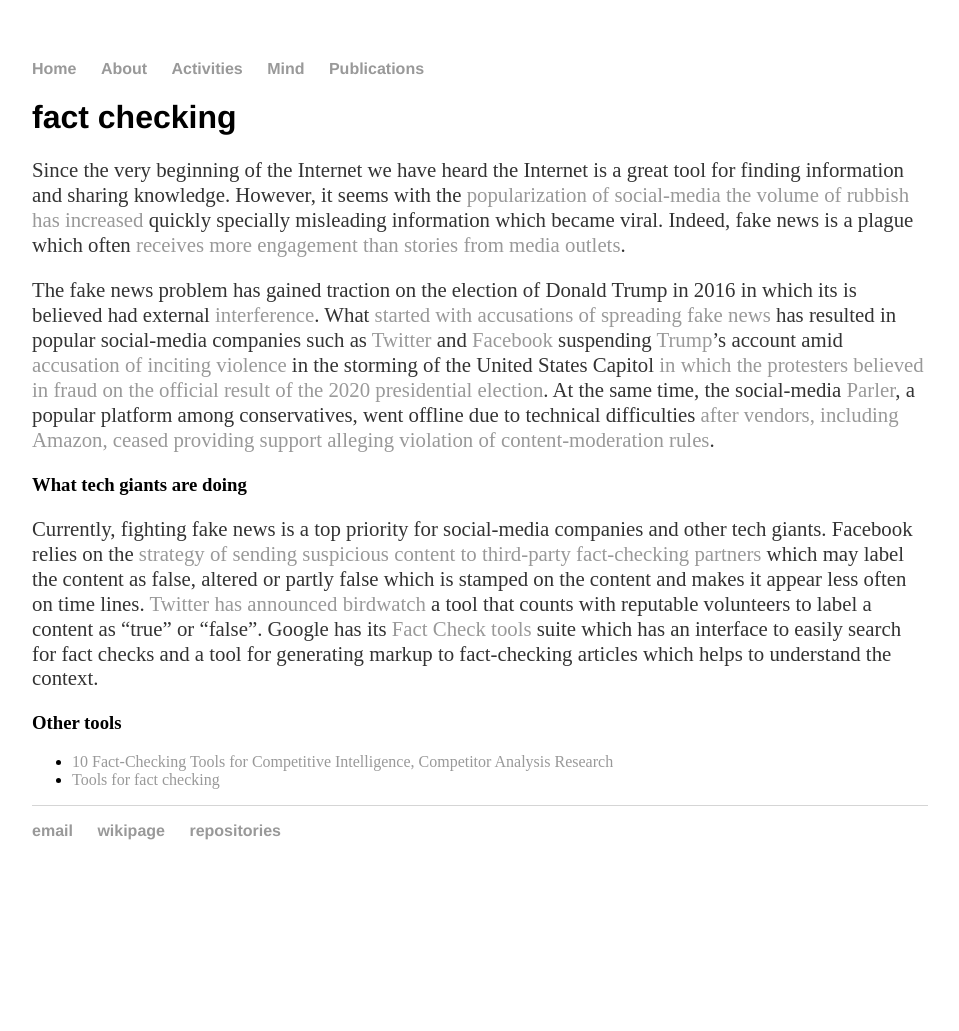
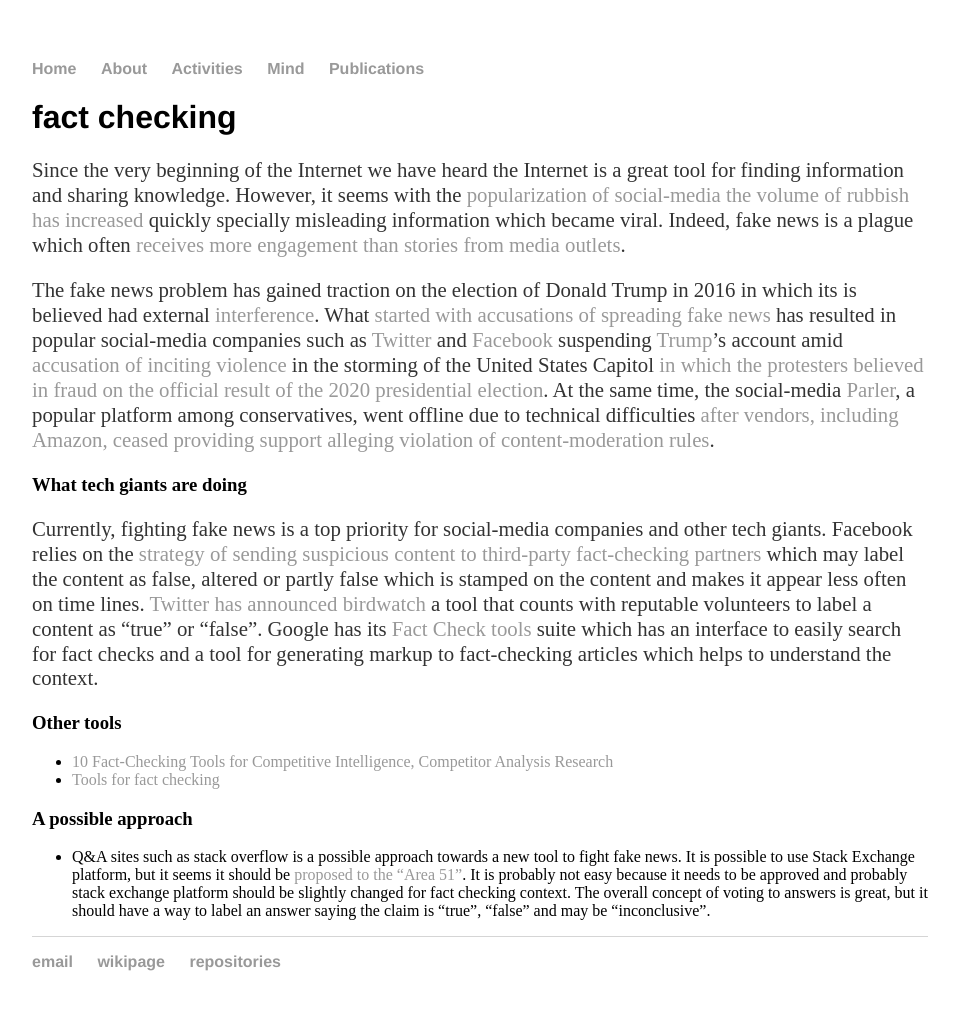
Before and after one commit to cleberjamaral/cleberjamaral.github.io, a Jekyll site: the page built from plans/fact-checking.md, in a window 1280 px wide. Shown: the whole page, without its empty margins (160-1119 px from the left). Built offline with Jekyll 4.4.1, drawn with Linux system fonts in a browser that asks for light colours; our own code applies the rules of GitHub Pages for plain Markdown files; before the commit the page ends 900 px from its top, so only the background shows below that.

Commit message:
GitBook: [master] one page modified

```diff
--- a/plans/fact-checking.md
+++ b/plans/fact-checking.md
@@ -12,3 +12,7 @@
 
 * [10 Fact-Checking Tools for Competitive Intelligence, Competitor Analysis Research](https://archintel.com/competitive-intelligence-news/10-fact-checking-tools-for-competitive-intelligence-competitor-analysis-research/)
 * [Tools for fact checking](https://newsreel.pte.hu/glossary/tools_fact_checking)
+
+### A possible approach
+
+* Q&A sites such as stack overflow is a possible approach towards a new tool to fight fake news. It is possible to use Stack Exchange platform, but it seems it should be [proposed to the "Area 51"](https://area51.stackexchange.com/faq). It is probably not easy because it needs to be approved and probably stack exchange platform should be slightly changed for fact checking context. The overall concept of voting to answers is great, but it should have a way to label an answer saying the claim is "true", "false" and may be "inconclusive".
```
